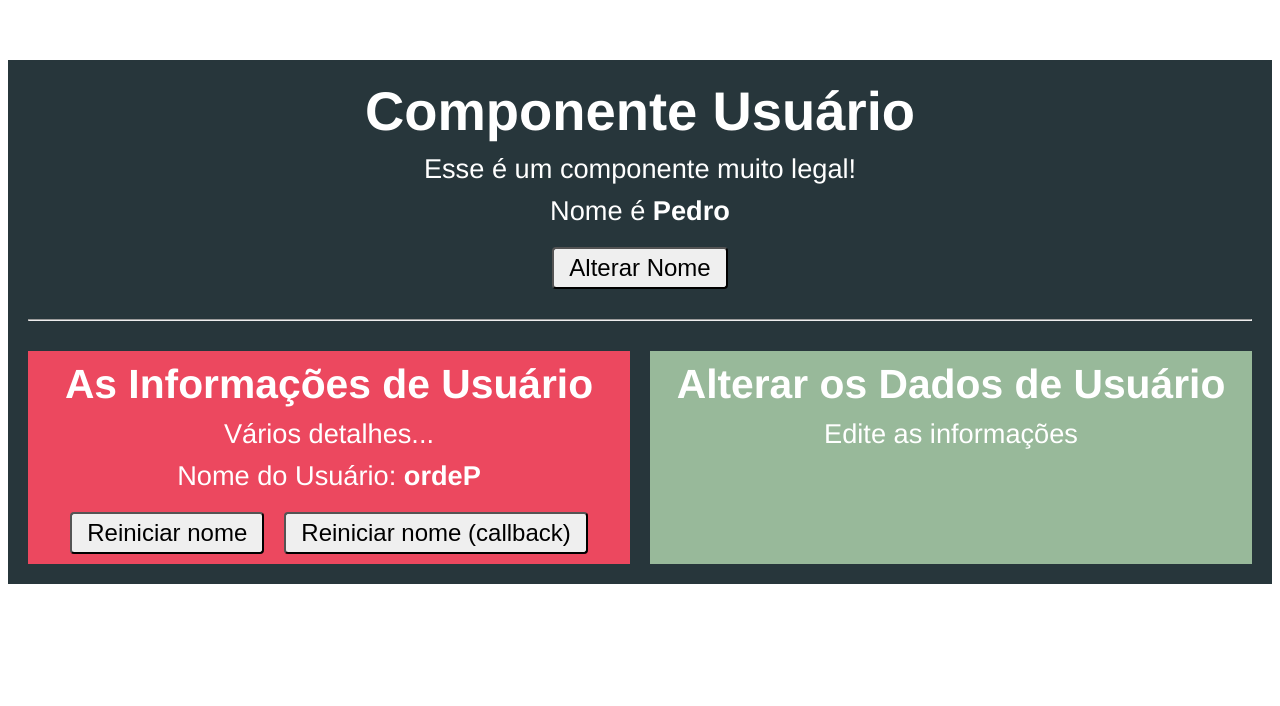
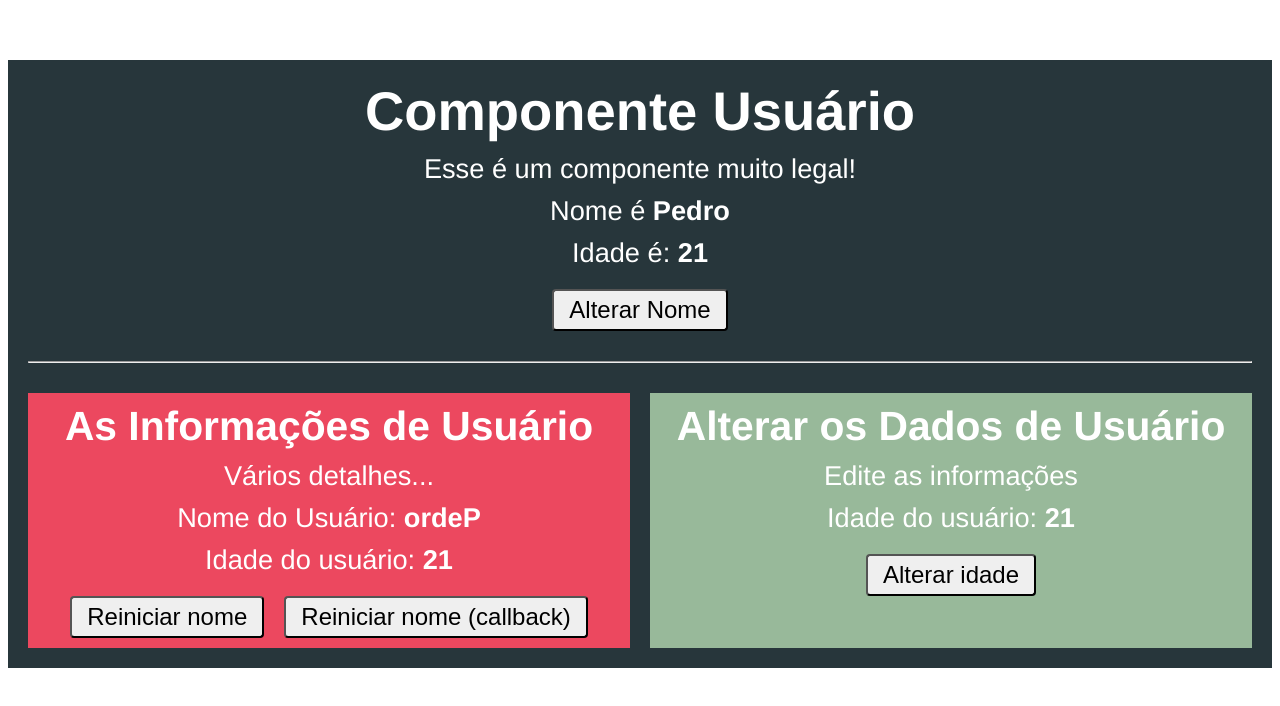
Before and after one commit to Rodrigolmg/vue-components, a Vue app in the folder comunicacao/: page / in a window 1280 px wide. Shown: the top 706 px of the page. Built offline with nearby package versions, Linux system fonts and the light colour scheme.

Commit message:
Communication between sibling components

```diff
--- a/comunicacao/src/components/Usuario.vue
+++ b/comunicacao/src/components/Usuario.vue
@@ -3,12 +3,13 @@
         <h1>Componente Usuário</h1>
         <p>Esse é um componente muito legal!</p>
         <p>Nome é <strong>{{ name }}</strong></p>
+        <p>Idade é: <strong>{{ age }}</strong></p>
         <button @click="changeName">Alterar Nome</button>
         <hr>
         <div class="componentes">
             <app-usuario-info :name="name" @nameChanged="name = $event"
-                :resetFn="resetName"/>
-            <app-usuario-editar />
+                :resetFn="resetName" :age="age"/>
+            <app-usuario-editar :age="age" @ageChanged="age = $event"/>
         </div>
     </div>
 </template>
@@ -21,7 +22,8 @@ export default {
     components: { AppUsuarioInfo, AppUsuarioEditar },
     data(){
         return {
-            name: 'Pedro'
+            name: 'Pedro',
+            age: 21
         }
     },
     methods: {
--- a/comunicacao/src/components/UsuarioEditar.vue
+++ b/comunicacao/src/components/UsuarioEditar.vue
@@ -2,13 +2,23 @@
     <div class="componente">
         <h2>Alterar os Dados de Usuário</h2>
         <p>Edite as informações</p>
+        <p>Idade do usuário: <strong>{{ age }}</strong></p>
+        <button @click="changeAge">Alterar idade</button>
     </div>
 </template>
 
 <script>
-export default {
-
-}
+    export default {
+        props: {
+            age: Number
+        },
+        methods: {
+            changeAge(){
+                // this.age = 33
+                this.$emit('ageChanged', 33)
+            }
+        }
+    }
 </script>
 
 <style scoped>
--- a/comunicacao/src/components/UsuarioInfo.vue
+++ b/comunicacao/src/components/UsuarioInfo.vue
@@ -3,6 +3,7 @@
         <h2>As Informações de Usuário</h2>
         <p>Vários detalhes...</p>
         <p>Nome do Usuário: <strong>{{ reverseName() }}</strong></p>
+        <p>Idade do usuário: <strong>{{ age }}</strong></p>
         <button @click="resetName">Reiniciar nome</button>
         <button @click="resetFn">Reiniciar nome (callback)</button>
     </div>
@@ -19,7 +20,8 @@ export default {
                 return Array(10).fill('RoR').join('')
             }
         },
-        resetFn: Function
+        resetFn: Function,
+        age: Number
     },
     methods: {
         reverseName(){
```
